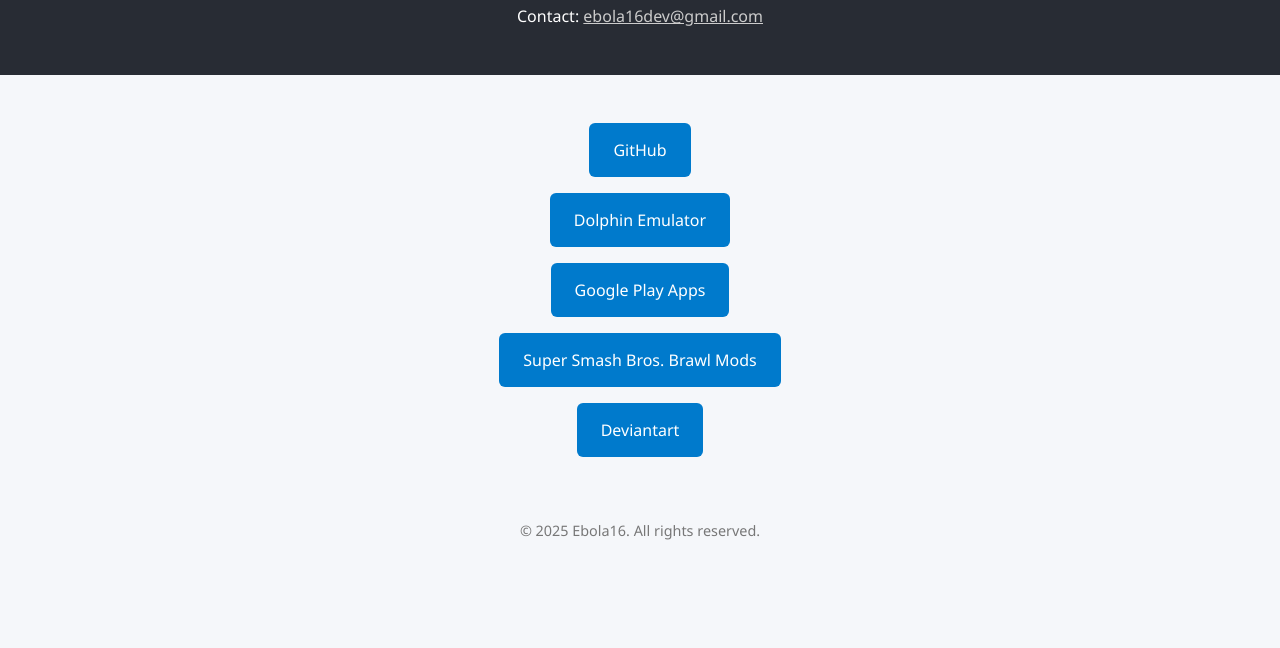
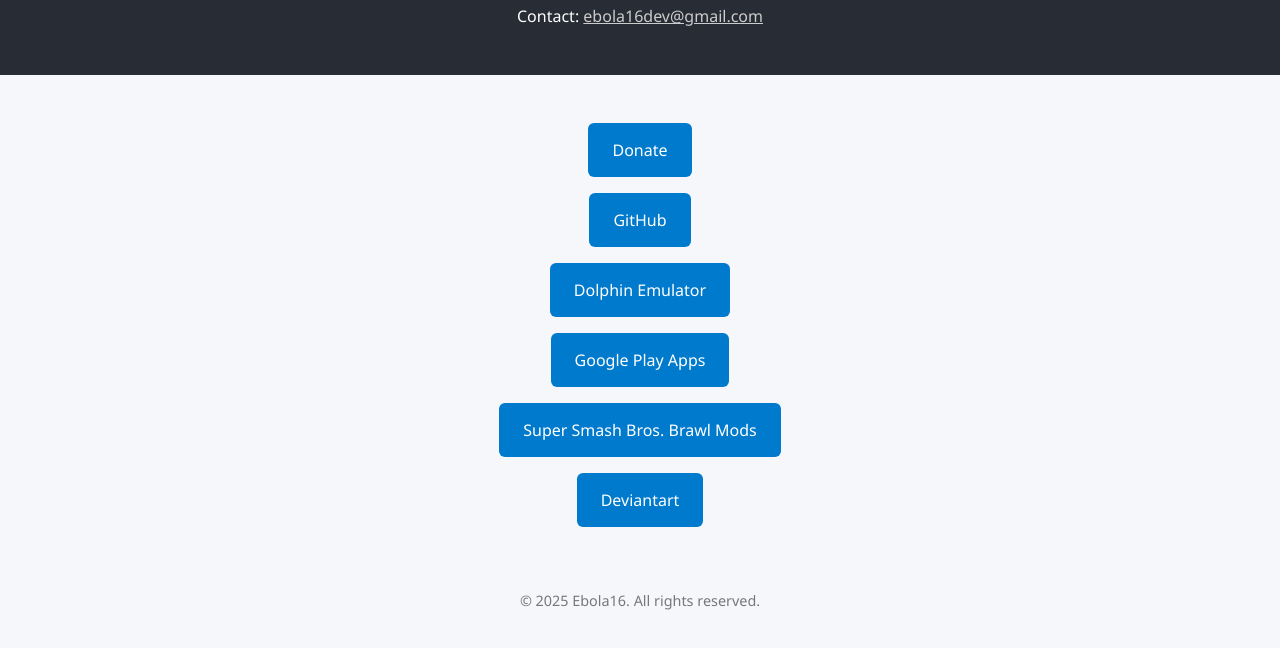
Before and after one commit to Ebola16/ebola16.github.io, a plain HTML site: page index.html in a window 1280 px wide. Shown: the part 78-726 px from the top of the page. Drawn offline with Linux system fonts and the light colour scheme.

Commit message:
Add Donate link

```diff
--- a/css/styles.css
+++ b/css/styles.css
@@ -67,6 +67,7 @@ body {
 li:nth-child(3) { animation-delay: 0.7s; }
 li:nth-child(4) { animation-delay: 0.9s; }
 li:nth-child(5) { animation-delay: 1.1s; }
+li:nth-child(6) { animation-delay: 1.3s; }
 
 @keyframes fadeInUp {
   from {
@@ -108,9 +109,12 @@ body {
   transform: none;
 }
 
-  footer {
+.footer-fade-in {
   text-align: center;
   padding: 1rem;
   font-size: 0.9rem;
   color: #777;
+  opacity: 0;
+  animation: fadeInUp 0.8s ease forwards;
+  animation-delay: 1.5s;
 }
--- a/index.html
+++ b/index.html
@@ -21,6 +21,7 @@
   </header>
   <main>
     <ul>
+      <li><a href="https://www.paypal.com/donate/?business=9JYM3X6FN3MLW&no_recurring=0&item_name=Thank+you%21&currency_code=USD" target="_blank">Donate</a></li>
       <li><a href="https://github.com/ebola16" target="_blank">GitHub</a></li>
       <li><a href="https://dolphin-emu.org/" target="_blank">Dolphin Emulator</a></li>
       <li><a href="https://play.google.com/store/apps/dev?id=6391037168996217651" target="_blank">Google Play Apps</a></li>
@@ -28,7 +29,7 @@
       <li><a href="https://www.deviantart.com/ryanebola16" target="_blank">Deviantart</a></li>
     </ul>
   </main>
-  <footer>
+  <footer class="footer-fade-in">
     &copy; 2025 Ebola16. All rights reserved.
   </footer>
 </body>
```
Lines whose indentation alone changed are shown as unchanged.
